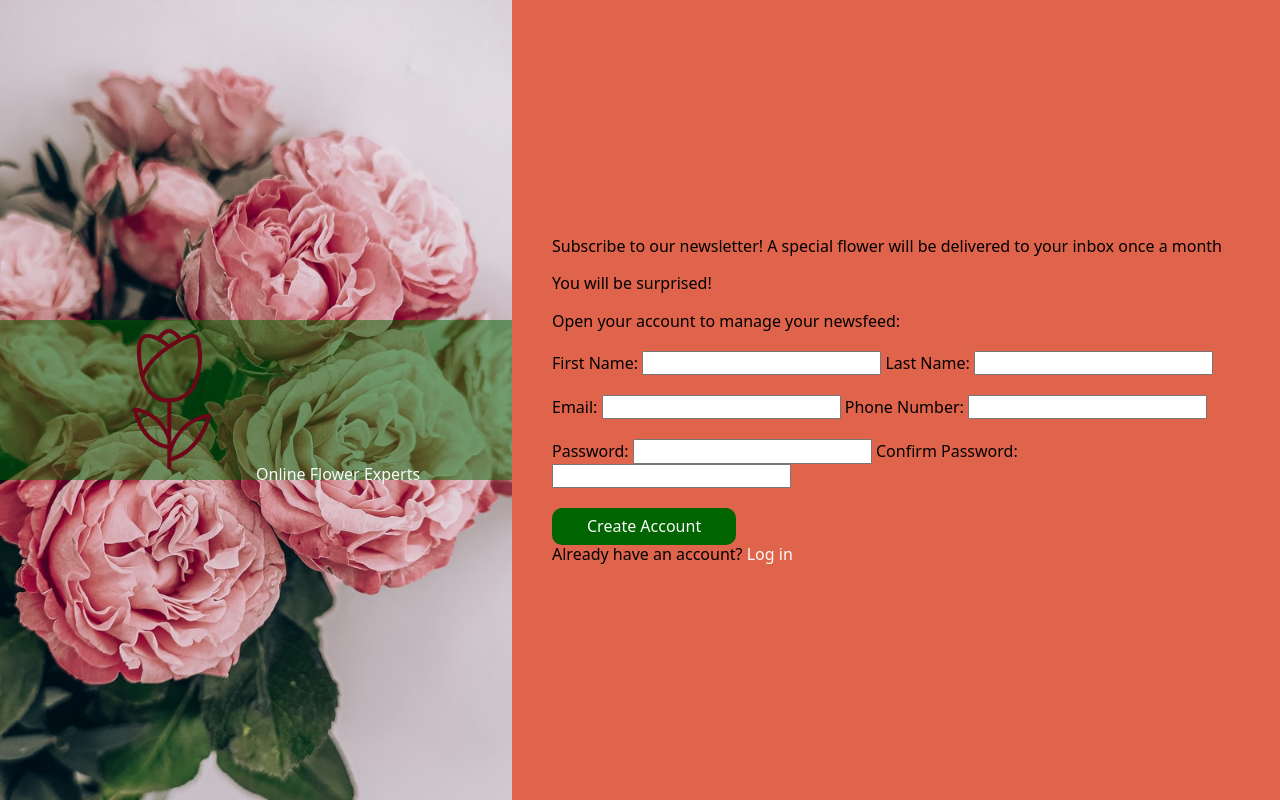
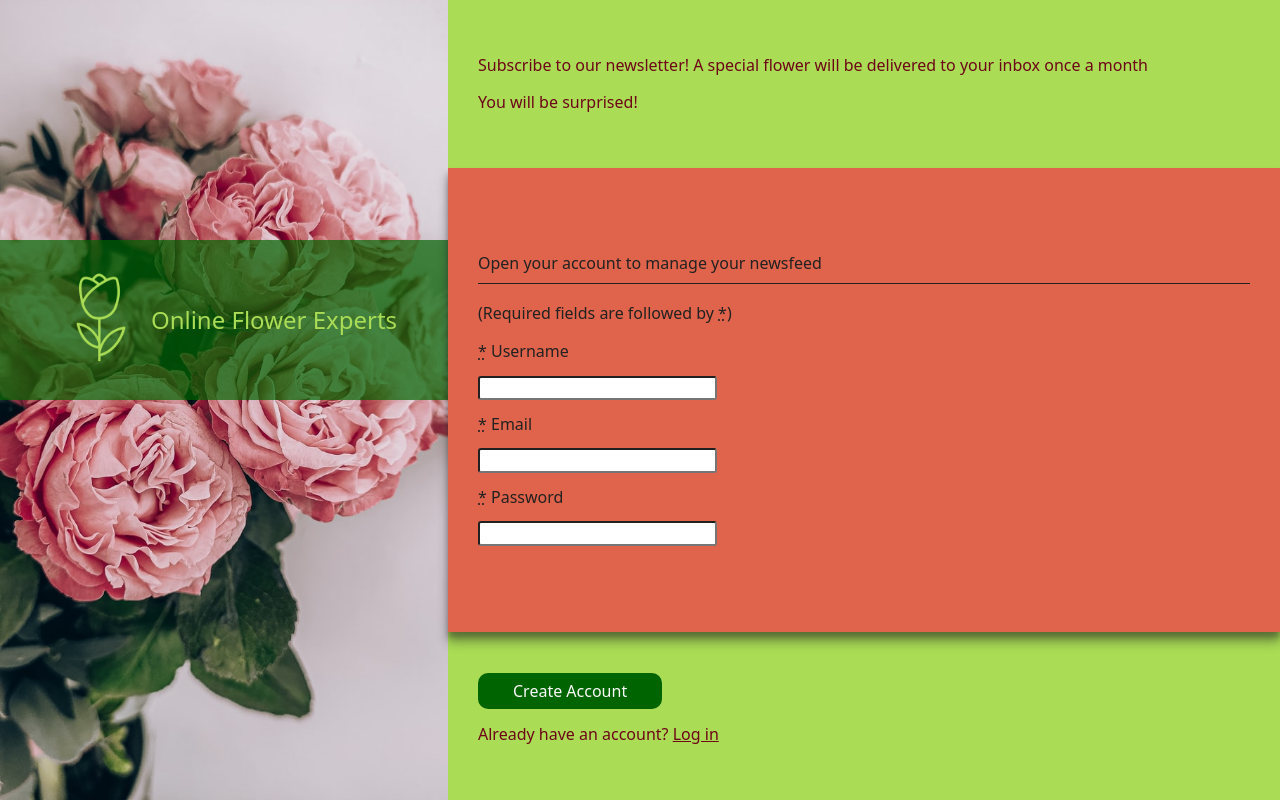
Before and after one commit to YounesBardach/floral-landing-page, a plain HTML site: page subscribe-form.html in a window 1280 px wide. Drawn offline with Linux system fonts and the light colour scheme.

Commit message:
Improve font contrast Add form and style form page

```diff
--- a/css/style.css
+++ b/css/style.css
@@ -1,3 +1,5 @@
+/* Home stylesheet: */
+
 /*! system-font.css v2.0.2 | CC0-1.0 License | github.com/jonathantneal/system-font-css */
 
 @font-face {
@@ -69,10 +71,13 @@
     --rose-pink: #e0634b;
     --sunny-white: #f9faf8;
     --leaf-green: #006400;
-    --leaf-green-tr: rgb(0, 100, 0, 0.5);
+    --leaf-green-tr: rgb(0, 100, 0, 0.7);
+    --nature-green: #aadd55;
     --juice-orange: #fa9327;
+    --orange-light: #ffb466;
     --blood-bordeaux: #6d0617;
-    --blood-bordeaux-tr: rgb(109, 6, 23, 0.5);
+    --blood-bordeaux-tr: rgb(109, 6, 23, 0.7);
+    --charcoal-grey: #212221;
 }
 
 body {
@@ -92,8 +97,8 @@ body {
     padding-bottom: 20px;
 }
 
-.round-logo {
-    width: 120px;
+.logo-width {
+    width: 100px;
 }
 
 .flex-nav-list {
@@ -101,6 +106,11 @@ body {
     display: flex;
     gap: 20px;
     padding: 0;
+}
+
+.gray-links {
+    color: var(--charcoal-grey);
+    text-decoration: none;
 }
 
 .white-links {
@@ -178,6 +188,11 @@ body {
 .italic-large {
     font-style: italic;
     font-size: var(--font-size--large);
+    color: var(--charcoal-grey);
+}
+
+.author {
+    color: var(--charcoal-grey);
 }
 
 .flex-cont {
@@ -216,52 +231,99 @@ body {
     color: var(--leaf-green);
 }
 
-.orange-switch:hover {
-    color: var(--juice-orange);
+/* Subsribe form's stylesheet: */
+
+.flex-body {
+    display: flex;
 }
 
-.bordeaux-switch:hover {
-    color: var(--blood-bordeaux);
-}
-
-/* Subsribe form's stylesheet: */
-
-.form-body {
-    display: flex;
-    background-color: var(--rose-pink);
-}
-
-.form-banner {
-    display: flex;
+.flower-bg-banner {
     flex-basis: 35%;
-    align-items: center;
     background-image: url(../img/form-flowers.jpg);
     background-size: cover;
     background-repeat: no-repeat;
 }
 
-.logo-container {
+.green-tr-band {
+    display: flex;
+    align-items: center;
+    justify-content: center;
+    position: relative;
+    top: 30%;
     height: 20%;
-    width: 100%;
     background-color: var(--leaf-green-tr);
-    text-align: center;
 }
 
-.logo-img {
-    height: 100%;
+.nature-gr-links {
+    color: var(--nature-green);
+    font-size: var(--font-size--large);
+    text-decoration: none;
 }
 
-.form-content {
+.flex-form-part {
     display: flex;
     flex-basis: 65%;
     flex-direction: column;
-    justify-content: center;
-    margin: 0 40px;
 }
 
-.content-one, .content-two-opener, .form-row-one, .form-row-two, .form-row-three, .form-button {
-    margin-bottom: 20px;
+.nature-bg {
+    display: flex;
+    flex-direction: column;
+    justify-content: center;
+    flex-basis: 20%;
+    background-color: var(--nature-green);
+    color: var(--blood-bordeaux);
+    padding: 10px 30px;
 }
+
+.bordeaux-links {
+    color: var(--blood-bordeaux);
+}
+
+.pink-bg {
+    display: flex;
+    flex-direction: column;
+    justify-content: center;
+    flex-basis: 60%;
+    background-color: var(--rose-pink);
+    color: var(--charcoal-grey);
+    padding: 10px 30px;
+    gap: 20px;
+    box-shadow: 0px 5px 5px rgb(33, 34, 33, 0.3), 0px 10px 10px rgb(33, 34, 33, 0.4);
+    position: relative;
+}
+
+.no-margin {
+    margin: 0;
+}
+
+.charcoal-border {
+    border-bottom: 1px solid var(--charcoal-grey);
+    padding-bottom: 10px;
+}
+
+.flex-inputs {
+    display: flex;
+    flex-direction: column;
+    gap: 15px;
+}
+
+.pointer-add {
+    cursor: pointer;
+}
+
+.rounded-input {
+    border-radius: 3px;
+}
+
+.charcoal-focus:focus-visible {
+    border: 2px solid var(--charcoal-grey);
+    outline-color: transparent;
+    outline-width: 2px;
+    outline-style: dotted;
+    box-shadow: 5px 5px 5px var(--charcoal-grey);
+}
+
 
 /*
     Image attribution:
--- a/subscribe-form.html
+++ b/subscribe-form.html
@@ -13,58 +13,64 @@
 
 </head>
 
-<body class="form-body">
+<body class="flex-body">
 
-        <header class="form-banner">
-            <div class="logo-container">
-                <a href="index.html" class="white-links">
-                    <img src="img/flowericon.png" alt="Rose logo" class="logo-img">
-                    Online Flower Experts
-                </a>
+    <header class="flower-bg-banner">
+
+        <div class="green-tr-band">
+            <a href="index.html"><img src="img/flowericon-gr.png" alt="Rose logo" class="logo-width"></a>
+            <a href="index.html" class="nature-gr-links">Online Flower Experts</a>
         </div>
+
     </header>
 
-        <main class="form-content">
+    <main class="flex-form-part">
 
-            <div class="content-one">
+        <div class="nature-bg">
+            <p>
                 Subscribe to our newsletter! A special flower will be delivered to your inbox once a month <br><br> You
                 will be surprised!
+            </p>
         </div>
 
+        <div class="pink-bg">
+
+            <p class="no-margin charcoal-border">Open your account to manage your newsfeed</p>
+            <p class="no-margin">(Required fields are followed by <abbr title="required" class="bordeaux-asterisk"
+                    aria-label="required">*</abbr>)</p>
+
+            <form method="post" class="flex-inputs" id="news-form">
                 <div>
-
-                <div class="content-two-opener">Open your account to manage your newsfeed:</div>
-
-                <div class="form-row-one">
-                    <label for="">First Name:</label>
-                    <input type="text">
-                    <label for="">Last Name:</label>
-                    <input type="text">
+                    <label for="name" class="pointer-add"><abbr title="required" aria-label="required">*</abbr> Username</label>
                 </div>
-
-                <div class="form-row-two">
-                    <label for="">Email:</label>
-                    <input type="text">
-                    <label for="">Phone Number:</label>
-                    <input type="text">
+                <div>
+                    <input type="text" class="rounded-input charcoal-focus" id="name" name="name" required
+                        autocomplete="name" pattern="">
                 </div>
-
-                <div class="form-row-three">
-                    <label for="">Password:</label>
-                    <input type="text">
-                    <label for="">Confirm Password:</label>
-                    <input type="text">
+                <div>
+                    <label for="email" class="pointer-add"><abbr title="required" aria-label="required">*</abbr> Email</label>
                 </div>
-
                 <div>
-
+                    <input type="email" inputmode="email" class="rounded-input charcoal-focus" id="email" name="email"
+                        required autocomplete="email">
+                </div>
                 <div>
-                        <button type="submit" class="green-button white-links">Create Account</button>
+                    <label for="new-password" class="pointer-add"><abbr title="required" aria-label="required">*</abbr> Password</label>
                 </div>
-                    <div>Already have an account? <a href="#!" class="white-links">Log in</a></div>
+                <div>
+                    <input type="password" class="rounded-input charcoal-focus" id="new-password" name="new-password" required
+                        autocomplete="new-password" pattern="">
+                </div>
+            </form>
 
         </div>
 
+        <div class="nature-bg">
+            <div>
+                <button type="submit" class="green-button white-links pointer-add" form="news-form">Create
+                    Account</button>
+            </div>
+            <p>Already have an account? <a href="#!" class="bordeaux-links">Log in</a></p>
         </div>
 
     </main>
```
Also changed, not shown: index.html (+10 -10 lines), img/flowericon-gr.png (added). Lines whose indentation alone changed are shown as unchanged.
